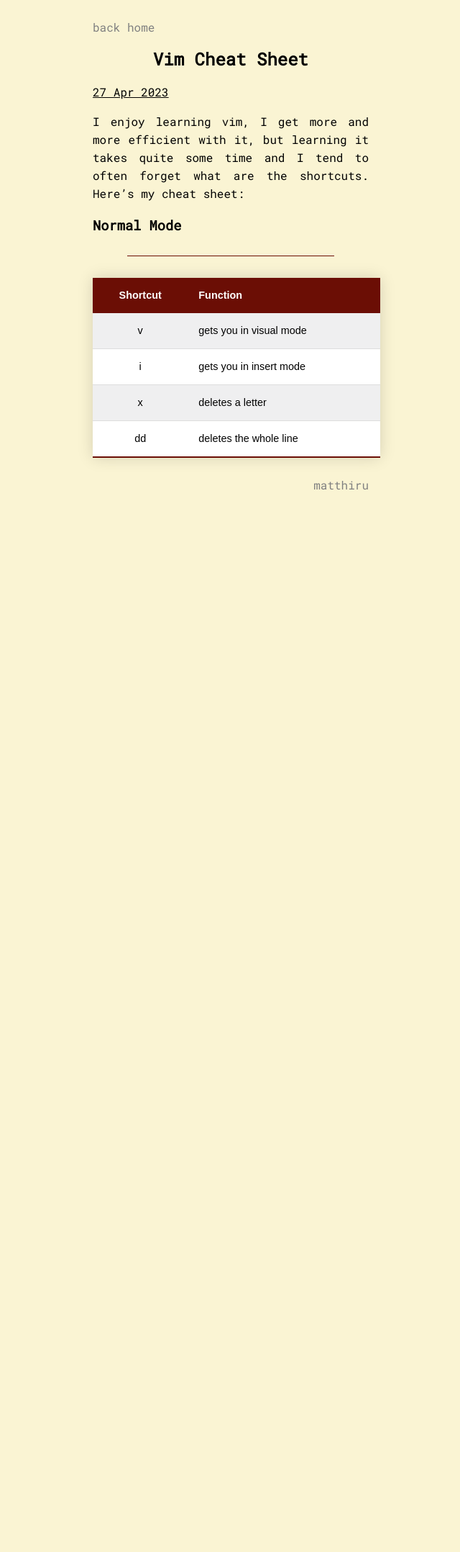
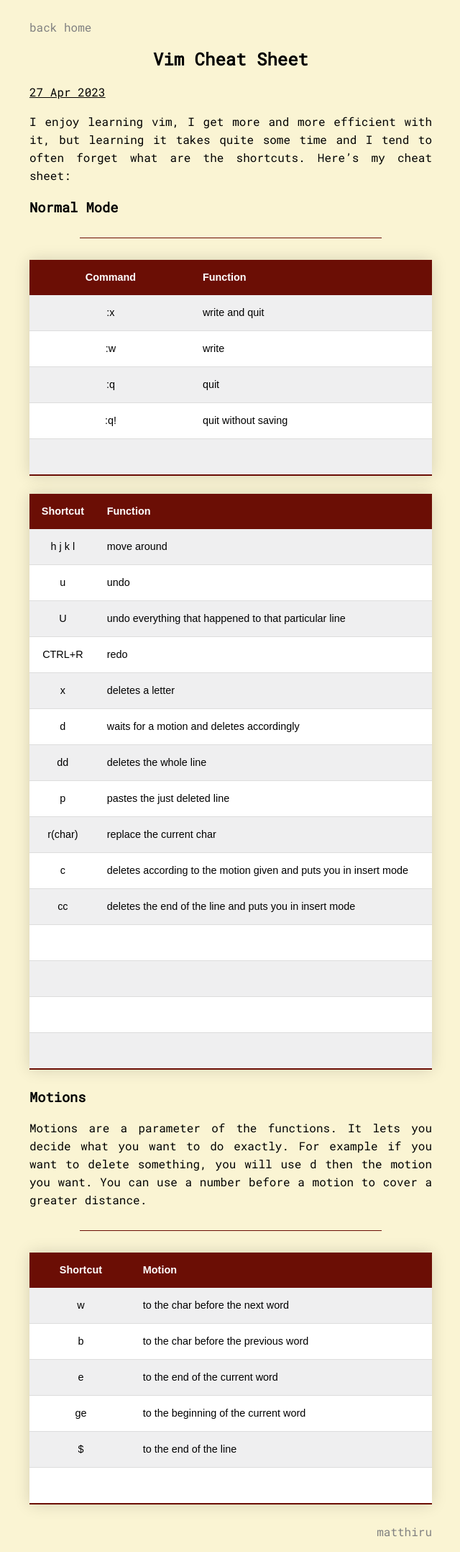
Before and after one commit to matthieuporte/matthieuporte.github.io, a Jekyll site: the page built from docs/_posts/2023-04-27-Vim-cheat-sheet.md, in a window 1280 px wide. Shown: the whole page at 72% size, without its empty margins (319-959 px from the left). Built offline with Jekyll 4.4.1, drawn with Linux system fonts in a browser that asks for light colours; before the commit the page ends 900 px from its top, so only the background shows below that.

Commit message:
fixed some css and wrote some more vim stuff

```diff
--- a/docs/_posts/2023-04-27-Vim-cheat-sheet.md
+++ b/docs/_posts/2023-04-27-Vim-cheat-sheet.md
@@ -9,9 +9,42 @@
 
 ---
 
-| Shortcut | Function |
-| :------: | -------- |
-| v | gets you in visual mode |
-| i | gets you in insert mode |
-| x | deletes a letter |
-| dd | deletes the whole line |
+| Command | Function            |
+|:-------:|---------------------|
+|   :x    | write and quit      |
+|   :w    | write               |
+|   :q    | quit                |
+|   :q!   | quit without saving |
+|         |                     |
+
+| Shortcut | Function                                                          |
+|:--------:|-------------------------------------------------------------------|
+| h j k l  | move around                                                       |
+|    u     | undo                                                              |
+|    U     | undo everything that happened to that particular line             |
+|  CTRL+R  | redo                                                              |
+|    x     | deletes a letter                                                  |
+|    d     | waits for a motion and deletes accordingly                        |
+|    dd    | deletes the whole line                                            |
+|    p     | pastes the just deleted line                                      |
+| r(char)  | replace the current char                                          |
+|    c     | deletes according to the motion given and puts you in insert mode |
+|    cc    | deletes the end of the line and puts you in insert mode           |
+|          |                                                                   |
+|          |                                                                   |
+|          |                                                                   |
+|          |                                                                   |
+
+### Motions
+Motions are a parameter of the functions. It lets you decide what you want to do exactly. For example if you want to delete something, you will use d then the motion you want. You can use a number before a motion to cover a greater distance.
+
+---
+
+| Shortcut | Motion                               |
+|:--------:|--------------------------------------|
+|    w     | to the char before the next word     |
+|    b     | to the char before the previous word |
+|    e     | to the end of the current word       |
+|    ge    | to the beginning of the current word |
+|    $     | to the end of the line               |
+|          |                                      |
--- a/docs/assets/css/main.scss
+++ b/docs/assets/css/main.scss
@@ -12,8 +12,8 @@
 body{
     background-color: $sand;
     font-family: 'Roboto Mono', monospace;
-    margin-left: 35vw;
-    margin-right: 35vw;
+    margin-left: calc(50vw - 280px);
+    margin-right: calc(50vw - 280px);
     line-height: 25px;
 }
 
@@ -29,17 +29,17 @@
     margin: 0;
 }
 
-@media (max-width : 1200px){
+/*@media (max-width : 1200px){
     body{
-        margin-left: 20vw;
-        margin-right: 20vw;
+        margin-left: 30vw;
+        margin-right: 30vw;
     }
-}
+}*/
 
 @media (max-width : 700px){
     body{
-        margin-left: 0.5em;
-        margin-right: 0.5em;
+        margin-left: 1em;
+        margin-right: 1em;
     }
 }
 
@@ -132,7 +132,8 @@
     margin: 25px 0;
     font-size: 0.9em;
     font-family: sans-serif;
-    min-width: 400px;
+    width: 100%;
+
     box-shadow: 0 0 20px rgba(0, 0, 0, 0.15);
 }
 table thead tr {
```
Also changed, not shown: docs/_posts/2023-04-26-i3-Dotfiles.md (+1 -1 lines), docs/_posts/2023-04-26-polybar-Dotfiles.md (+7 -3 lines), docs/assets/images/polybar1.png (added), docs/assets/images/polybar2.png (added), docs/assets/images/polybar3.png (added).
